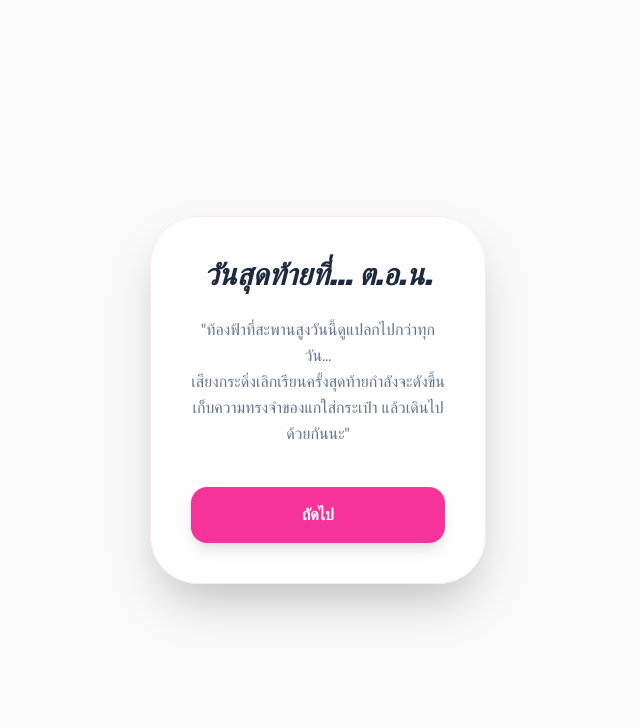
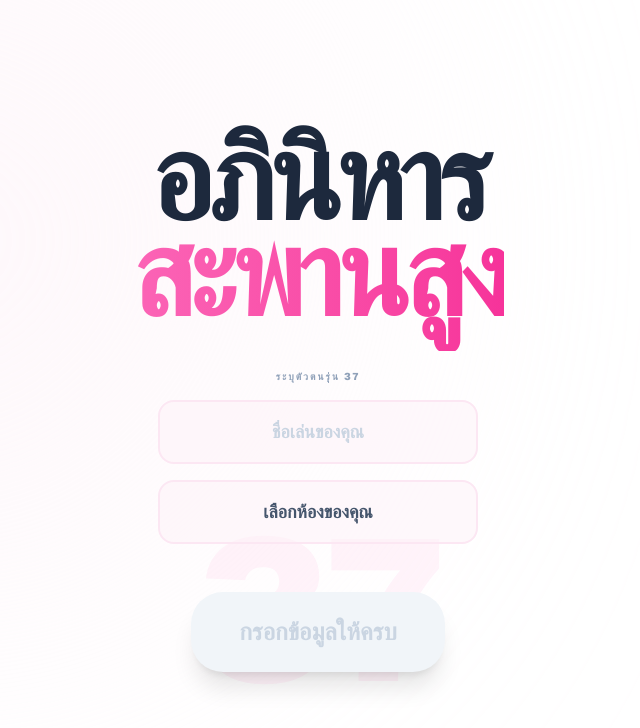
Before and after one commit to thanakronfocus2550/tun-37-memory, a Next.js app: page /game in a window 1280 px wide. Shown: the top 728 px of the page, without its empty margins (322-962 px from the left). Built offline with nearby package versions, Linux system fonts and the light colour scheme.

Commit message:
ver 1.2: remove italic and add co-developer

```diff
--- a/src/app/game/page.js
+++ b/src/app/game/page.js
@@ -1,10 +1,72 @@
-import { Suspense } from 'react'
-import GameContainer from '../../components/GameContainer'
+"use client";
+import { useState } from 'react';
+import Link from 'next/link';
+import { motion } from 'framer-motion';
 
-export default function GamePage() {
+export default function Home() {
+  const [name, setName] = useState('');
+  const [room, setRoom] = useState('');
+
+  const rooms = ["6/1", "6/2", "6/3", "6/4", "6/5", "6/6", "6/7", "6/8", "6/9", "6/10", "6/11", "6/12", "6/13", "6/14"];
+  const isReady = name.trim() !== '' && room !== '';
+
   return (
-    <Suspense fallback={<div>กำลังโหลด...</div>}>
-      <GameContainer />
-    </Suspense>
-  )
+    <main className="min-h-screen bg-white flex flex-col items-center justify-center p-6 overflow-hidden relative font-sans text-slate-800">
+      <div className="absolute top-[-20%] left-[-10%] w-[800px] h-[800px] bg-pink-50/50 blur-[150px] rounded-full" />
+
+      <motion.div
+        initial={{ opacity: 0, y: 40 }}
+        animate={{ opacity: 1, y: 0 }}
+        className="z-10 text-center relative max-w-4xl w-full"
+      >
+        <h1 className="text-[70px] md:text-[120px] font-[900] tracking-[-0.05em] leading-[0.8] mb-12">
+          <span className="text-slate-800">อภินิหาร</span><br/>
+          <span className="bg-clip-text text-transparent bg-gradient-to-r from-pink-400 to-pink-500">สะพานสูง</span>
+        </h1>
+
+        <motion.div
+          initial={{ opacity: 0 }} animate={{ opacity: 1 }} transition={{ delay: 0.5 }}
+          className="mb-12 space-y-4 max-w-xs mx-auto"
+        >
+          <p className="text-slate-400 font-black tracking-[0.2em] uppercase text-[10px]">ระบุตัวตนรุ่น 37</p>
+
+          <input
+            type="text"
+            placeholder="ชื่อเล่นของคุณ"
+            value={name}
+            onChange={(e) => setName(e.target.value)}
+            className="w-full bg-pink-50/50 border-2 border-pink-100 rounded-2xl px-6 py-4 text-center text-lg font-bold focus:outline-none focus:border-pink-400 transition-all placeholder:text-slate-300"
+          />
+
+          <select
+            value={room}
+            onChange={(e) => setRoom(e.target.value)}
+            className="w-full bg-pink-50/50 border-2 border-pink-100 rounded-2xl px-6 py-4 text-center text-lg font-bold focus:outline-none focus:border-pink-400 transition-all appearance-none cursor-pointer text-slate-600"
+          >
+            <option value="" disabled>เลือกห้องของคุณ</option>
+            {rooms.map((r) => (
+              <option key={r} value={r}>ม.{r}</option>
+            ))}
+          </select>
+        </motion.div>
+
+        <Link href={isReady ? `/game?name=${encodeURIComponent(name)}&room=${encodeURIComponent(room)}` : "#"}>
+          <motion.button
+            whileHover={isReady ? { scale: 1.05 } : {}}
+            whileTap={isReady ? { scale: 0.95 } : {}}
+            className={`px-12 py-6 rounded-[2rem] font-black text-2xl transition-all shadow-xl ${
+              isReady ? 'bg-slate-900 text-white shadow-pink-100 hover:bg-pink-500' : 'bg-slate-100 text-slate-300 cursor-not-allowed'
+            }`}
+          >
+            {isReady ? 'เริ่มบันทึก →' : 'กรอกข้อมูลให้ครบ'}
+          </motion.button>
+        </Link>
+      </motion.div>
+
+      {/* ปรับเป็นตัวตรง (ลบ italic) */}
+      <div className="fixed bottom-10 w-full text-center opacity-[0.05] pointer-events-none">
+        <h2 className="text-[200px] font-black text-pink-500">37</h2>
+      </div>
+    </main>
+  );
 }
```
